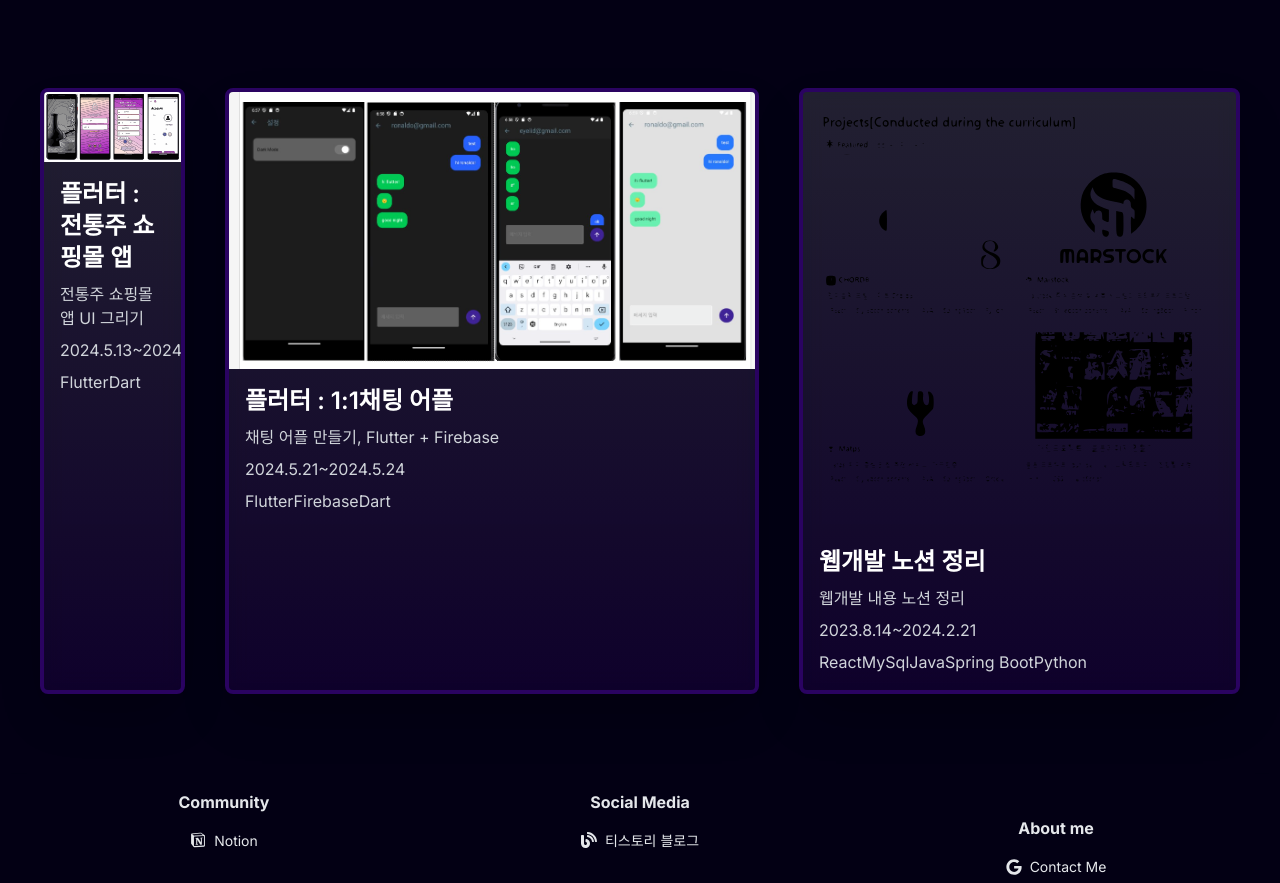
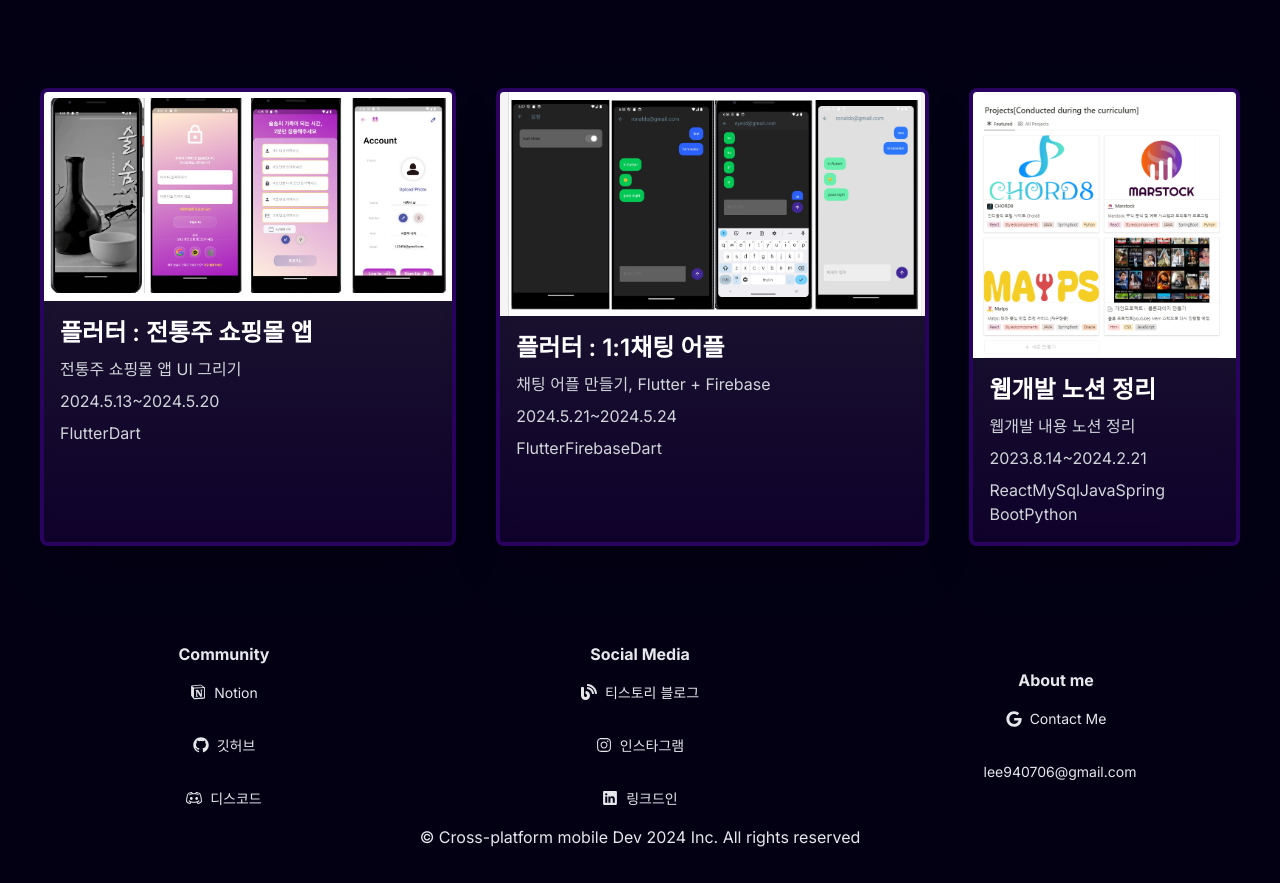
Before and after one commit to croppedeyebrow/Next_portfolio, a Next.js app: page / in a window 1280 px wide. Shown: the part 3050-3933 px from the top of the page. Built offline with nearby package versions, Linux system fonts and the light colour scheme; a web font is replaced by a local one.

Commit message:
png테스트

```diff
--- a/components/main/projects.tsx
+++ b/components/main/projects.tsx
@@ -12,7 +12,7 @@ const projects = () => {
       </h1>
       <div className="h-full w-full flex flex-col md:flex-row gap-10 px-10 cursor-pointer hover:bg-opacity-80 transition-all duration-300">
         <ProjectCard
-          src="/liqueapp.svg"
+          src="/liqueapp.png"
           title="플러터 : 전통주 쇼핑몰 앱"
           description="전통주 쇼핑몰 앱 UI 그리기"
           date="2024.5.13~2024.5.20"
@@ -20,7 +20,7 @@ const projects = () => {
           stack={["Flutter", "Dart"]}
         />
         <ProjectCard
-          src="/chatapp.svg"
+          src="/chatapp.png"
           title="플러터 : 1:1채팅 어플"
           description="채팅 어플 만들기, Flutter + Firebase "
           date="2024.5.21~2024.5.24"
@@ -28,7 +28,7 @@ const projects = () => {
           stack={["Flutter", "Firebase", "Dart"]}
         />
         <ProjectCard
-          src="/webnotion.svg"
+          src="/webnotion.png"
           title="웹개발 노션 정리"
           description="웹개발 내용 노션 정리"
           date="2023.8.14~2024.2.21"
```
